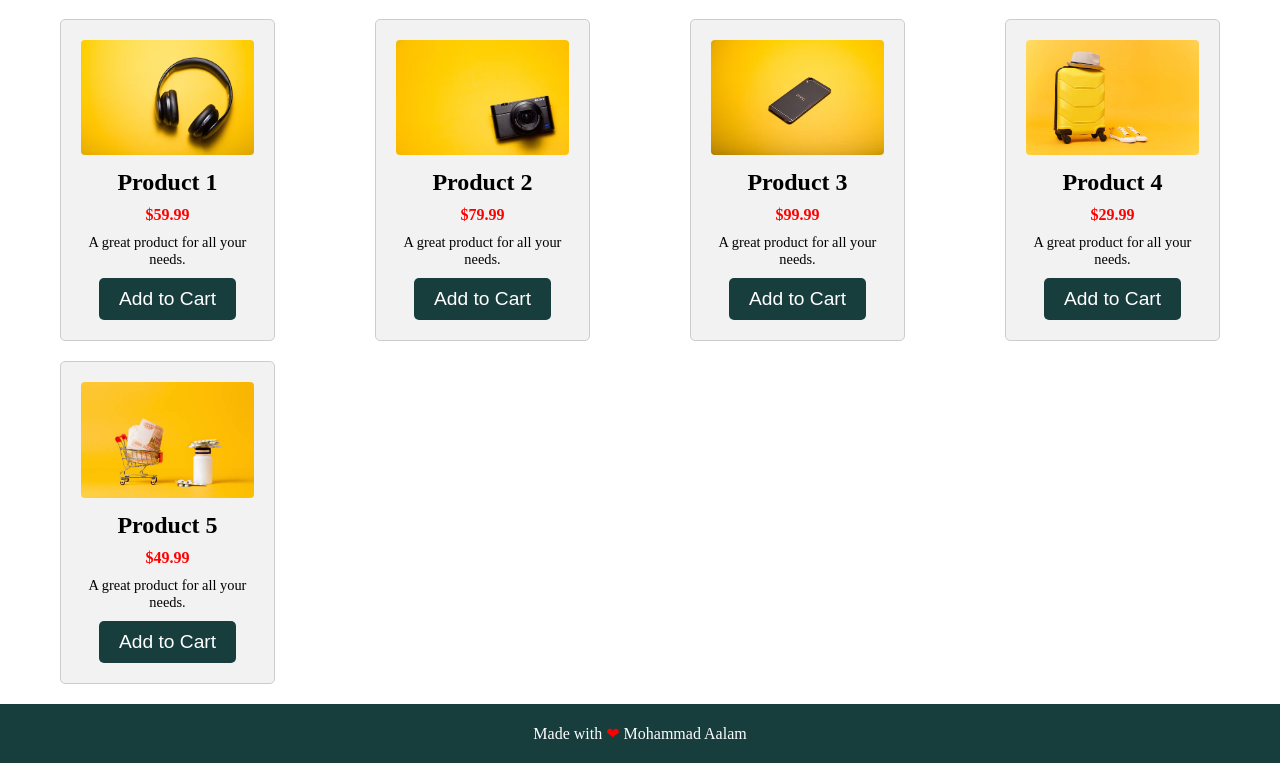
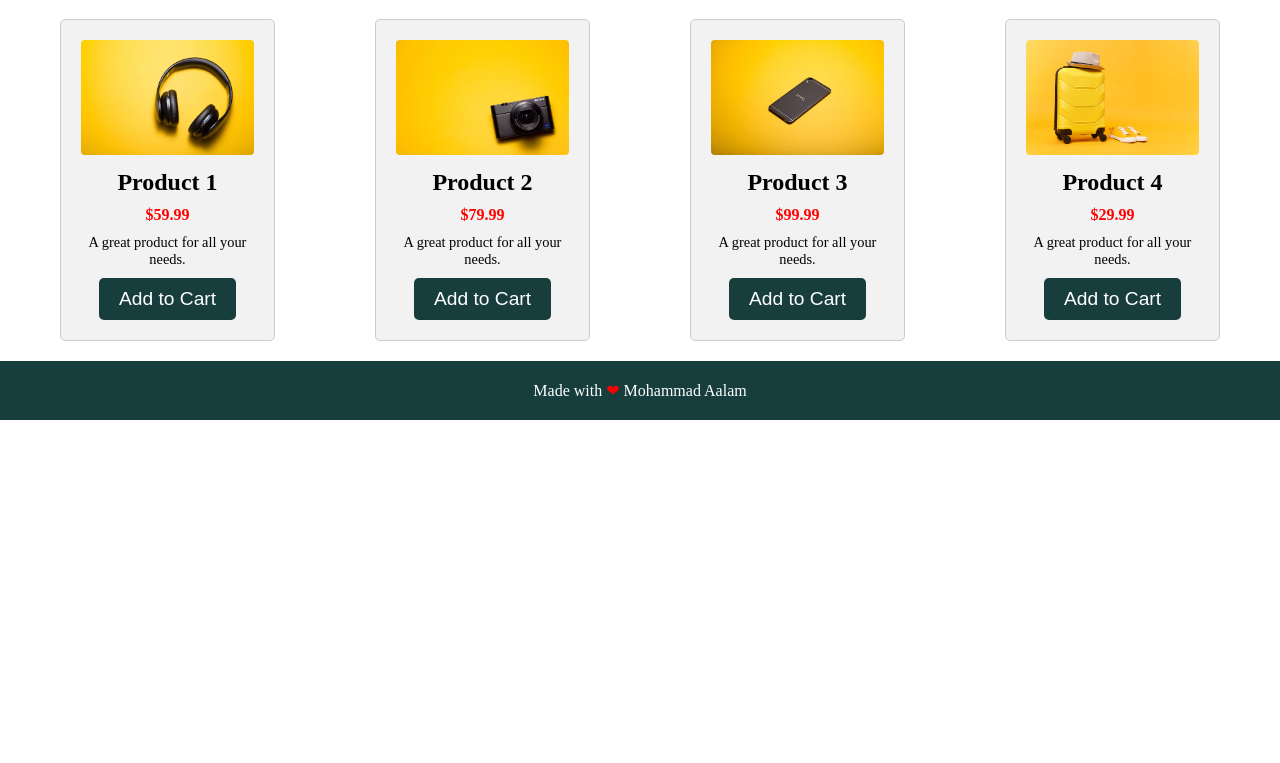
Before and after one commit to mohdaalam6577/Product-Grid, a plain HTML site: page index.html in a window 1280 px wide. Shown: the part 78-841 px from the top of the page. After the commit the page ends 800 px from the top, so only its background shows below. Drawn offline with Linux system fonts and the light colour scheme.

Commit message:
index.html

```diff
--- a/index.html
+++ b/index.html
@@ -43,14 +43,6 @@
                 <p>A great product for all your needs.</p>
                 <button>Add to Cart</button>
             </div>
-
-            <div class="product">
-                <img src="./product 5.jpg" alt="Product 5">
-                <h2>Product 5</h2>
-                <p class="price">$49.99</p>
-                <p>A great product for all your needs.</p>
-                <button>Add to Cart</button>
-            </div>
         </section>
     </main>
     <footer>
```
